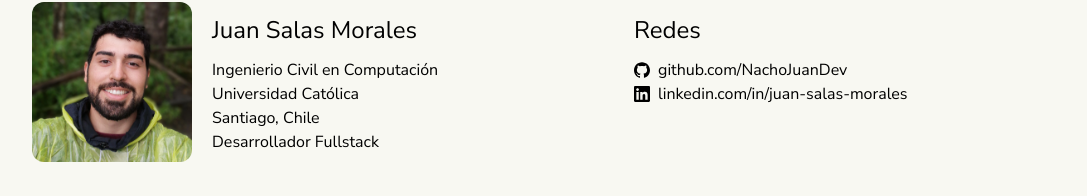
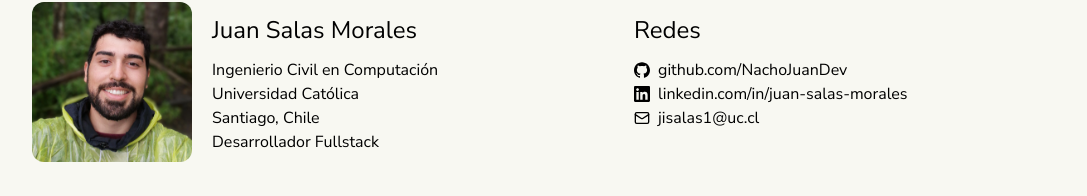
Before and after one commit to NachoJuanDev/Portfolio, an Astro site: page / in a window 1280 px wide. Shown: the part 166-362 px from the top of the page, without its empty margins (96-1183 px from the left). Built offline with nearby package versions, Linux system fonts and the light colour scheme; Astro itself is replaced by a stand-in of ours.

Commit message:
feat: add email

```diff
--- /dev/null
+++ b/src/icons/Mail.astro
@@ -0,0 +1,14 @@
+<svg
+  xmlns="http://www.w3.org/2000/svg"
+  width="16"
+  height="16"
+  viewBox="0 0 24 24"
+  fill="none"
+  stroke="currentColor"
+  stroke-width="2"
+  stroke-linecap="round"
+  stroke-linejoin="round"
+  class="lucide lucide-mail size-4"
+  ><title>Mail Icon</title><rect width="20" height="16" x="2" y="4" rx="2"></rect><path
+    d="m22 7-8.97 5.7a1.94 1.94 0 0 1-2.06 0L2 7"></path></svg
+>
--- a/src/pages/index.astro
+++ b/src/pages/index.astro
@@ -1,8 +1,9 @@
 ---
 import MainLayout from '@/layouts/MainLayout.astro'
+import SocialLink from '@/components/SocialLink.astro'
 import Github from '@/icons/Github.astro'
 import LinkedIn from '@/icons/LinkedIn.astro'
-import SocialLink from '@/components/SocialLink.astro'
+import Mail from '@/icons/Mail.astro'
 ---
 
 <MainLayout>
@@ -10,7 +11,10 @@ import SocialLink from '@/components/SocialLink.astro'
     class="w-full my-10 grid grid-cols-1 sm:grid-cols-[auto,1fr,1fr] gap-2 md:gap-0"
   >
     <div class="flex justify-center">
-      <img src="/me.webp" class="print:h-32 print:w-32 h-40 w-40 rounded-xl md:mr-5 print:mr-5" />
+      <img
+        src="/me.webp"
+        class="print:h-32 print:w-32 h-40 w-40 rounded-xl md:mr-5 print:mr-5"
+      />
     </div>
     <div class="flex flex-col items-center sm:items-start">
       <h2>Juan Salas Morales</h2>
@@ -31,6 +35,9 @@ import SocialLink from '@/components/SocialLink.astro'
       >
         <span class="hidden md:block">linkedin.com/in/juan-salas-morales</span>
         <span class="block md:hidden">juan-salas-morales</span>
+      </SocialLink>
+      <SocialLink href="mailto:jisalas1@uc.cl" icon={Mail}>
+        jisalas1@uc.cl
       </SocialLink>
     </div>
   </div>
```
